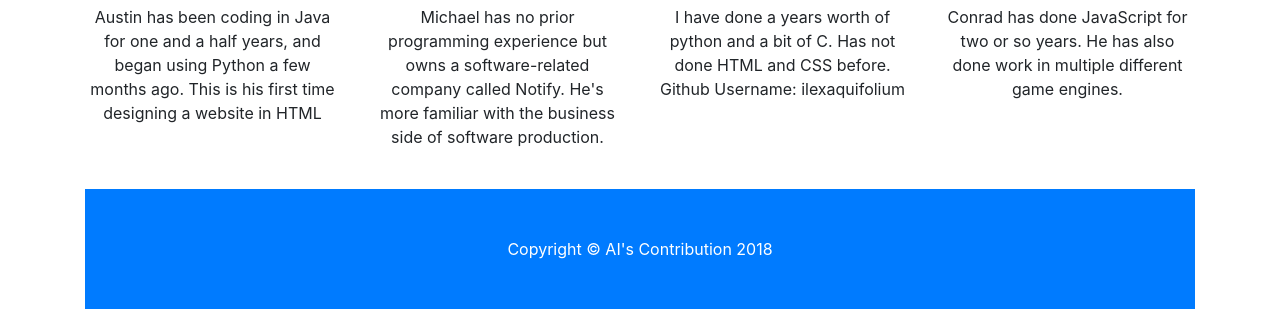
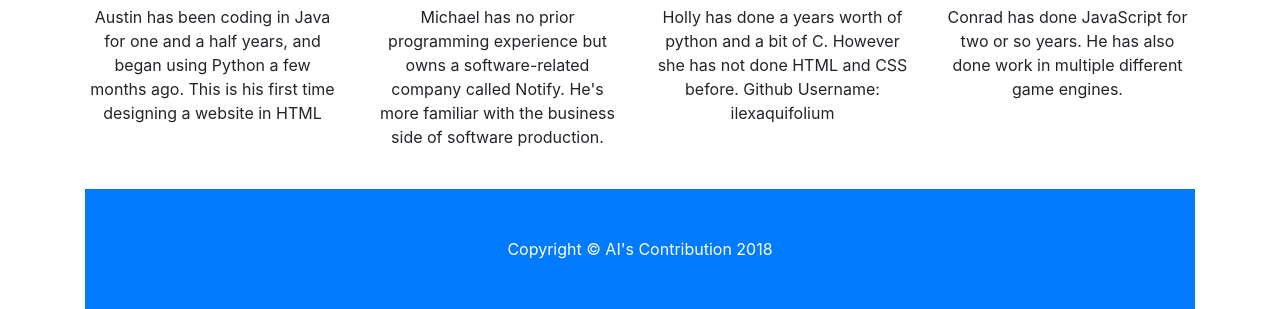
Before and after one commit to punrad/ImpactHome, a website: page index.html in a window 1280 px wide. Shown: the part 530-839 px from the top of the page. Drawn offline with Linux system fonts and the light colour scheme.

Commit message:
Holly Update

```diff
--- a/index.html
+++ b/index.html
@@ -79,7 +79,7 @@
           <img class="rounded-circle img-fluid d-block mx-auto" src="https://images.cdn2.stockunlimited.net/clipart/isometric-tree_1552152.jpg" alt="">
           <h3>Holly Whittome
           </h3>
-          <p>I have done a years worth of python and a bit of C. Has not done HTML and CSS before. Github Username: ilexaquifolium</p>
+          <p>Holly has done a years worth of python and a bit of C. However she has not done HTML and CSS before. Github Username: ilexaquifolium</p>
         </div>
 
         <div class="col-lg-3 col-sm-6 text-center mb-4">
```
